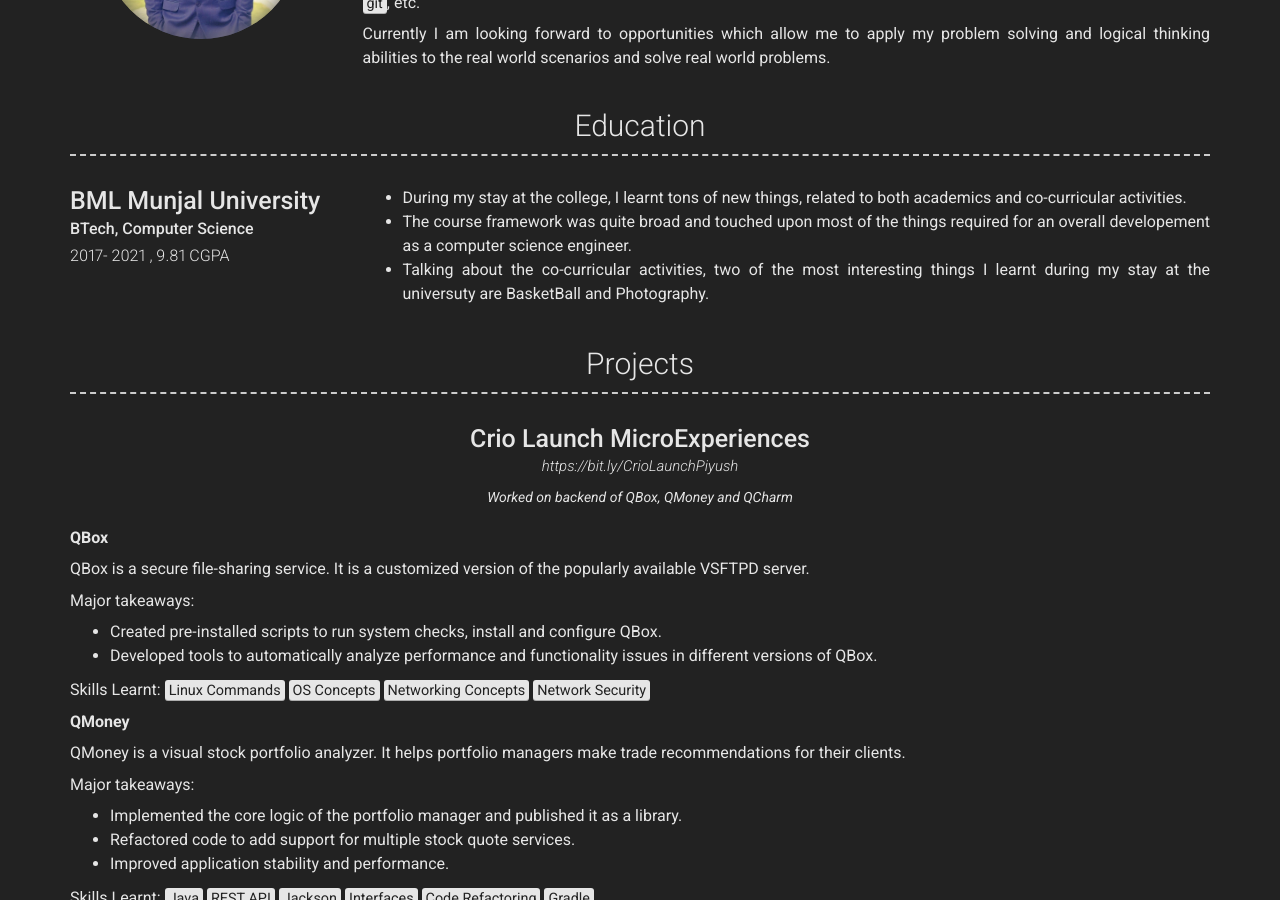
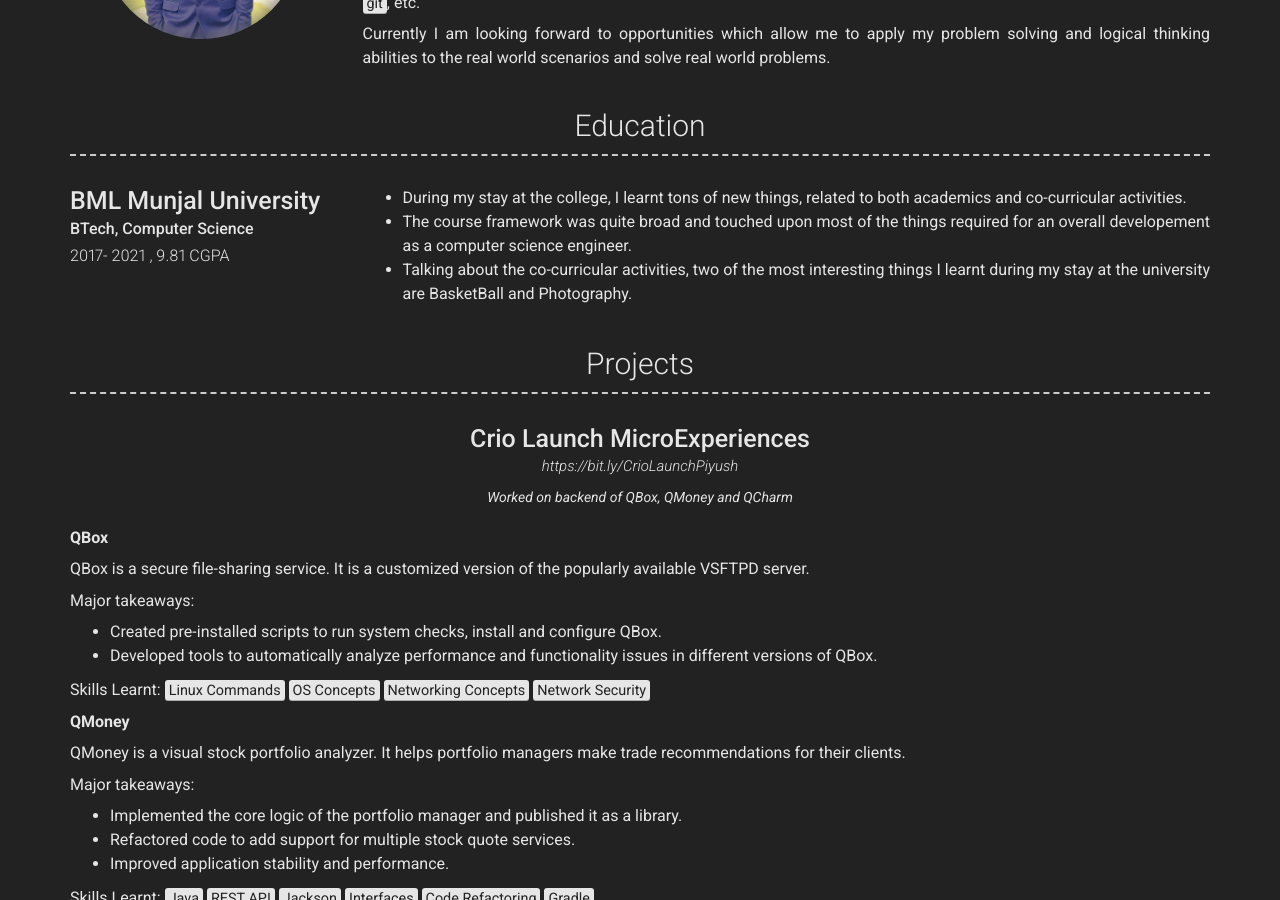
Before and after one commit to piyush14298/piyush14298.github.io, a Jekyll site: the page built from index.md, in a window 1280 px wide and 900 px high, scrolled down 463 px. Built offline with Jekyll 4.4.1, drawn with Linux system fonts in a browser that asks for light colours; nearby versions of some CDN libraries.

Commit message:
fixed typos

```diff
--- a/_data/education.yml
+++ b/_data/education.yml
@@ -7,5 +7,5 @@
     - During my stay at the college, I learnt tons of new things, related to both academics and co-curricular activities.
     - The course framework was quite broad and touched upon most of the things required for an overall developement as
     a computer science engineer.
-    - Talking about the co-curricular activities, two of the most interesting things I learnt during my stay at the universuty are
+    - Talking about the co-curricular activities, two of the most interesting things I learnt during my stay at the university are
       BasketBall and Photography.
```
